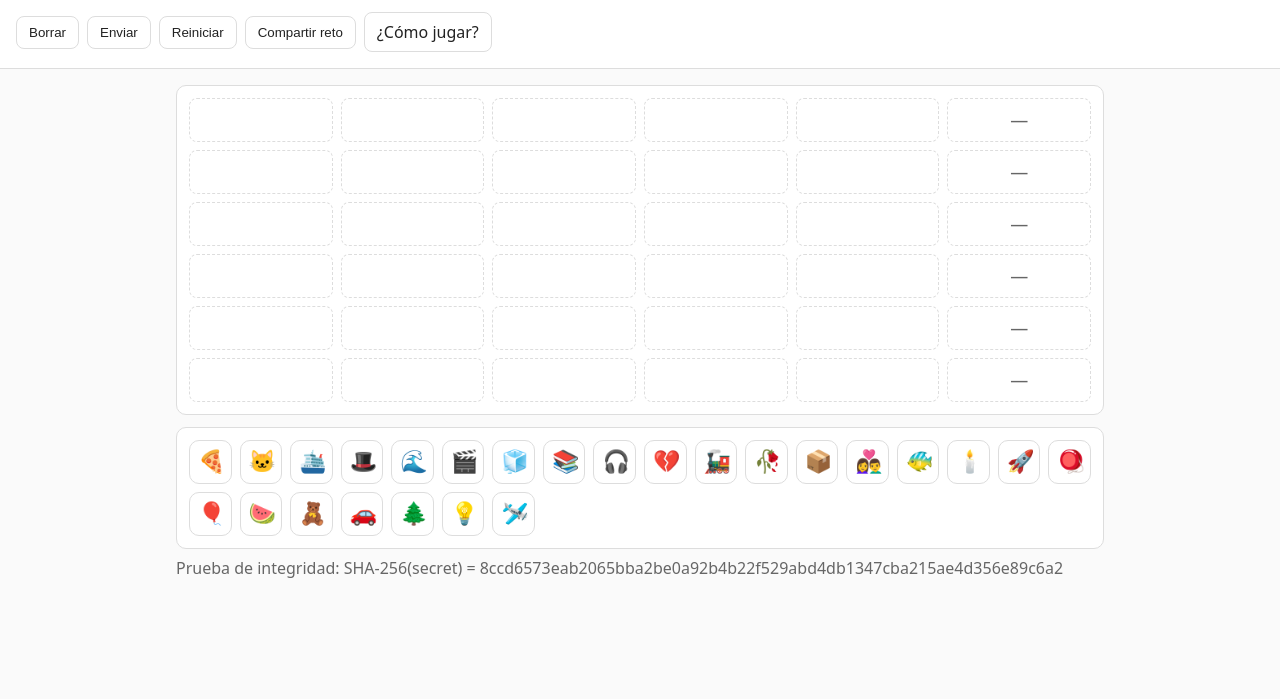
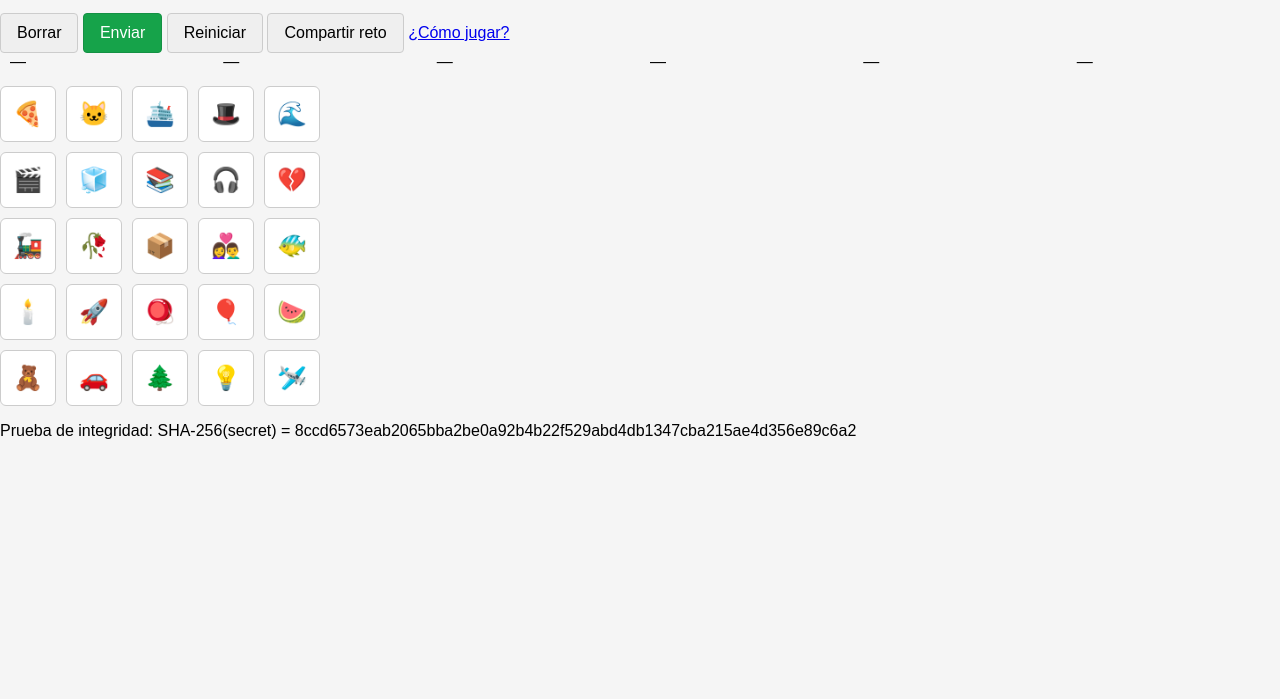
Before and after one commit to ivanrodriguez-dozur/dozur, a plain HTML site: page index.html in a window 1280 px wide. Shown: the part 101-800 px from the top of the page. Drawn offline with Linux system fonts and the light colour scheme.

Commit message:
Update styles.css

```diff
--- a/styles.css
+++ b/styles.css
@@ -1,38 +1,102 @@
-:root{
-  --bg:#fafafa; --card:#fff; --border:#ddd; --fg:#222; --muted:#666;
+/* ====== Estilos generales ====== */
+body {
+  font-family: Arial, sans-serif;
+  background-color: #f5f5f5;
+  margin: 0;
+  padding: 0;
 }
-*{box-sizing:border-box}
-html,body{margin:0;padding:0;background:var(--bg);color:var(--fg);font-family:system-ui,-apple-system,Segoe UI,Roboto,Arial,sans-serif}
 
-header{position:sticky;top:0;background:var(--card);border-bottom:1px solid var(--border);padding:16px;z-index:5}
-h1{margin:0 0 6px 0}
-.controls{display:flex;gap:8px;flex-wrap:wrap;align-items:center}
-button,.controls a{padding:8px 12px;border:1px solid var(--border);border-radius:8px;background:#fff;text-decoration:none;color:inherit;cursor:pointer}
-button:hover,.controls a:hover{background:#f4f7ff}
-main{max-width:960px;margin:16px auto;padding:0 16px 40px}
+/* ====== Contenedor principal ====== */
+.container {
+  max-width: 900px;
+  margin: 0 auto;
+  padding: 20px;
+  background: white;
+  border-radius: 8px;
+  box-shadow: 0 2px 6px rgba(0,0,0,0.1);
+}
 
-.big-emojis{font-size:28px;margin:12px 0}
-.text-input{width:100%;max-width:520px;padding:10px;border:1px solid var(--border);border-radius:10px;font-size:16px}
-.muted{color:var(--muted);margin-top:8px}
+/* ====== Botones ====== */
+button {
+  padding: 10px 16px;
+  font-size: 16px;
+  border: 1px solid #ccc;
+  border-radius: 4px;
+  cursor: pointer;
+}
 
-/* Modo EMOJI */
-#game-board{
-  display:grid;grid-template-columns:repeat(6,minmax(36px,1fr));gap:8px;
-  background:var(--card);border:1px solid var(--border);border-radius:10px;padding:12px;margin-top:12px
+/* Botón Enviar verde */
+#btn-submit {
+  background: #16a34a;   /* verde */
+  color: #fff;
+  border-color: #149144;
 }
-.row{display:contents}
-.slot,.feedback{
-  display:flex;align-items:center;justify-content:center;min-height:44px;background:#fff;border:1px dashed var(--border);border-radius:8px;font-size:22px
+#btn-submit:hover {
+  background: #15803d;   /* verde más oscuro */
 }
-.feedback{font-size:18px;color:var(--muted)}
-#emoji-palette{
-  display:grid;grid-template-columns:repeat(auto-fill,minmax(42px,1fr));gap:8px;
-  background:var(--card);border:1px solid var(--border);border-radius:10px;padding:12px;margin-top:12px
+#btn-submit:disabled {
+  filter: grayscale(.2);
+  opacity: .7;
+  cursor: not-allowed;
 }
-.emoji-btn{font-size:22px;background:#fff;border:1px solid var(--border);border-radius:10px;padding:8px;cursor:pointer}
-.emoji-btn:hover{background:#f7faff}
 
-/* Modal */
-.modal{position:fixed;inset:0;background:rgba(0,0,0,.45);display:flex;align-items:center;justify-content:center;padding:16px}
-.modal-content{background:#fff;border-radius:12px;max-width:720px;width:100%;padding:20px;box-shadow:0 10px 40px rgba(0,0,0,.2)}
-.modal-content h2{margin-top:0}
+/* ====== Paleta de emojis 5x5 ====== */
+#emoji-palette {
+  display: grid;
+  grid-template-columns: repeat(5, 56px); /* 5 columnas */
+  gap: 10px;
+  justify-content: start;
+  margin-top: 15px;
+}
+
+.emoji-btn {
+  width: 56px;
+  height: 56px;
+  font-size: 24px;
+  display: flex;
+  align-items: center;
+  justify-content: center;
+  background: #fff;
+  border: 1px solid #ccc;
+  border-radius: 6px;
+  cursor: pointer;
+  transition: background 0.2s;
+}
+
+.emoji-btn:hover {
+  background: #f0f0f0;
+}
+
+/* ====== Tablero de intentos ====== */
+#board {
+  margin-top: 20px;
+}
+
+.attempt-row {
+  display: flex;
+  align-items: center;
+  margin-bottom: 10px;
+}
+
+.attempt-slot {
+  width: 56px;
+  height: 56px;
+  font-size: 24px;
+  background: #eee;
+  border: 1px solid #ccc;
+  border-radius: 6px;
+  margin-right: 5px;
+  display: flex;
+  align-items: center;
+  justify-content: center;
+}
+
+.feedback {
+  display: flex;
+  gap: 4px;
+  margin-left: 10px;
+}
+
+.feedback span {
+  font-size: 18px;
+}
```
